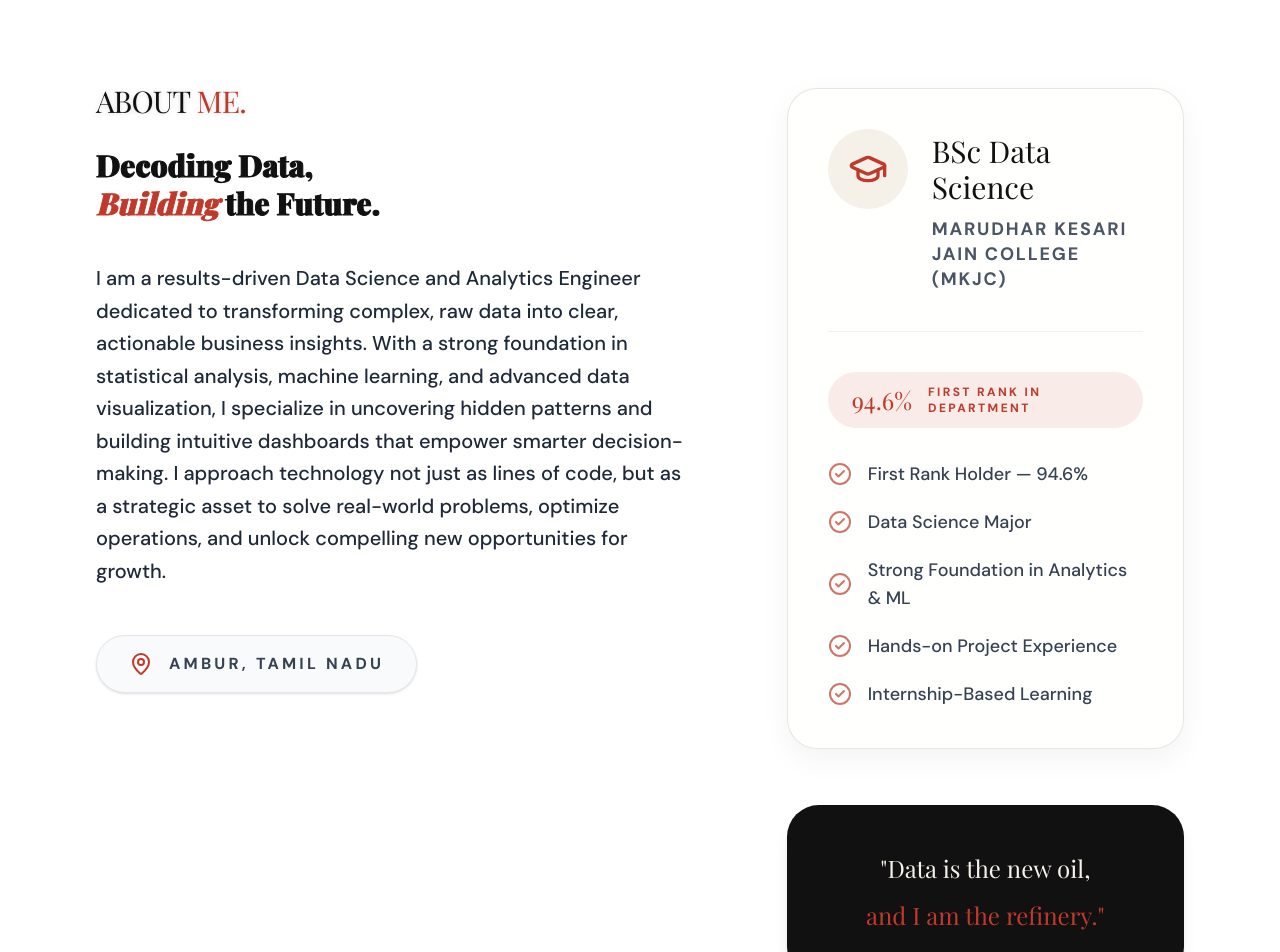
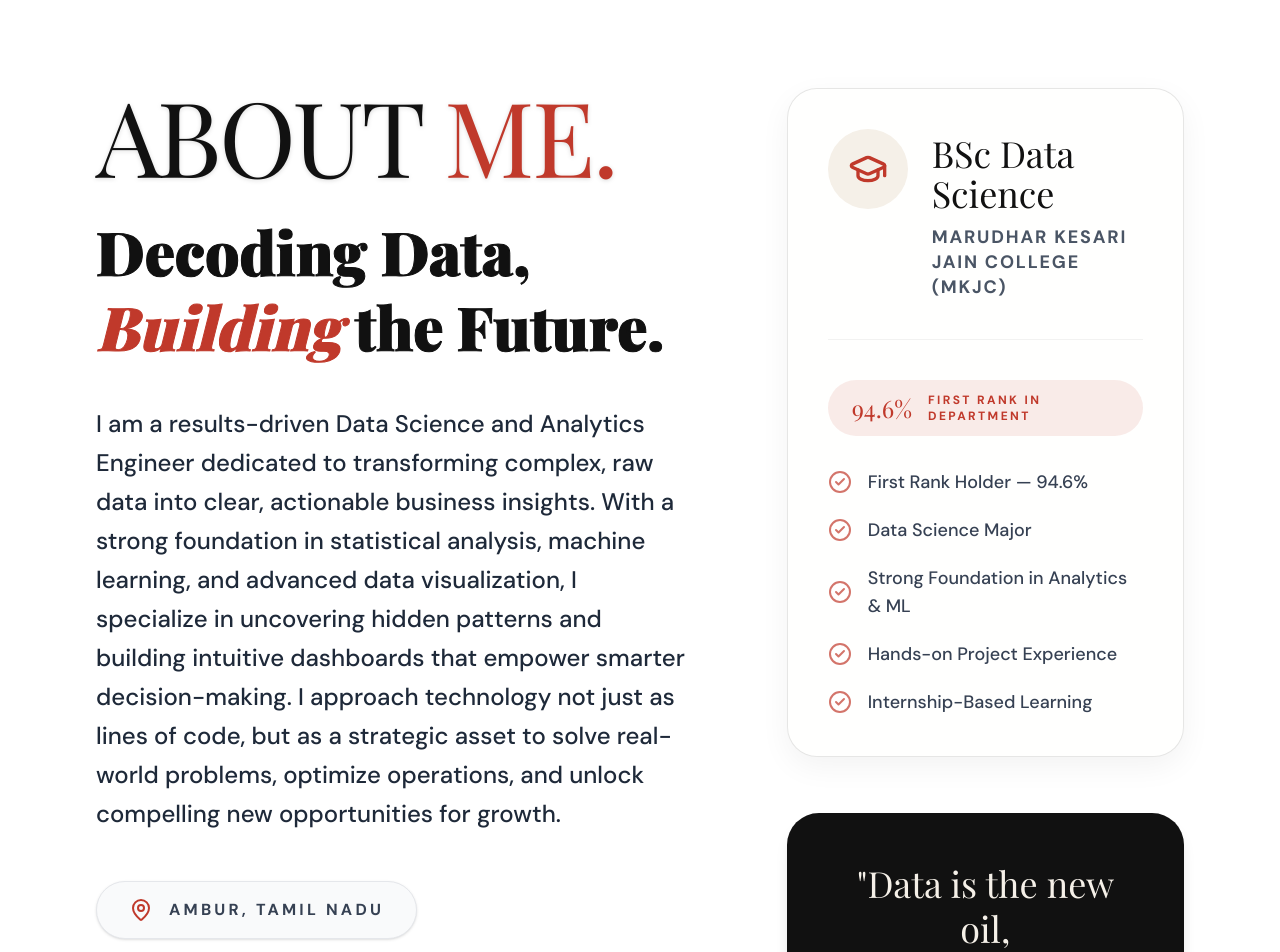
Before and after one commit to khateebtuba04/portfolio-2026, a Next.js app: page / in a window 1280 px wide. Shown: the part 840-1792 px from the top of the page. Built offline with nearby package versions, Linux system fonts and the light colour scheme.

Commit message:
Revert "Global typography scale down"
This reverts commit 6449544c9c4c8821e6c4d85160f7cfcab9210fac.

```diff
--- a/src/components/About.tsx
+++ b/src/components/About.tsx
@@ -36,12 +36,12 @@ export default function About() {
             className="lg:col-span-7 flex flex-col items-center md:items-start text-center md:text-left"
           >
             {/* Massive About Me Header */}
-            <h1 className="font-shrikhand text-ink-black text-2xl md:text-2xl lg:text-3xl leading-[0.9] tracking-tight mb-8 drop-shadow-sm transition-transform duration-700 group-hover:translate-x-2 whitespace-nowrap">
+            <h1 className="font-shrikhand text-ink-black text-6xl md:text-7xl lg:text-[6.5rem] leading-[0.9] tracking-tight mb-8 drop-shadow-sm transition-transform duration-700 group-hover:translate-x-2 whitespace-nowrap">
               ABOUT <span className="text-tomato-jam">ME.</span>
             </h1>
 
             <h2
-              className="font-shrikhand text-2xl md:text-2xl lg:text-3xl leading-tight mb-10 text-ink-black"
+              className="font-shrikhand text-4xl md:text-5xl lg:text-6xl leading-tight mb-10 text-ink-black"
               style={{ fontWeight: 900, WebkitTextStroke: '1px #111111' }}
             >
               Decoding Data,
@@ -49,7 +49,7 @@ export default function About() {
               <span className="text-tomato-jam italic" style={{ WebkitTextStroke: '1px #c0392b' }}>Building</span> the Future.
             </h2>
 
-            <p className="text-gray-800 font-sans font-medium text-lg md:text-xl leading-relaxed max-w-2xl group-hover:text-ink-black transition-colors duration-700">
+            <p className="text-gray-800 font-sans font-medium text-xl md:text-2xl leading-relaxed max-w-2xl group-hover:text-ink-black transition-colors duration-700">
               I am a results-driven Data Science and Analytics Engineer dedicated to transforming complex, raw data into clear, actionable business insights. With a strong foundation in statistical analysis, machine learning, and advanced data visualization, I specialize in uncovering hidden patterns and building intuitive dashboards that empower smarter decision-making. I approach technology not just as lines of code, but as a strategic asset to solve real-world problems, optimize operations, and unlock compelling new opportunities for growth.
             </p>
 
@@ -75,7 +75,7 @@ export default function About() {
                   <GraduationCap className="w-10 h-10 text-tomato-jam group-hover/card:text-white transition-colors duration-500" />
                 </div>
                 <div className="mt-1">
-                  <h3 className="font-shrikhand text-ink-black text-2xl lg:text-3xl mb-3 group-hover/card:text-tomato-jam transition-colors duration-500">
+                  <h3 className="font-shrikhand text-ink-black text-3xl lg:text-4xl mb-3 group-hover/card:text-tomato-jam transition-colors duration-500">
                     BSc Data Science
                   </h3>
                   <p className="text-gray-600 text-base md:text-lg font-bold uppercase tracking-widest leading-snug">
@@ -109,10 +109,10 @@ export default function About() {
 
             {/* The Quote Card */}
             <div className="flex flex-col justify-center items-center text-center p-10 lg:p-12 bg-ink-black rounded-[32px] shadow-lg hover:shadow-[0_20px_40px_rgba(0,0,0,0.3)] transition-all duration-500 hover:-translate-y-1 mt-4">
-              <h3 className="font-shrikhand text-almond-cream text-xl md:text-2xl mb-4 leading-tight">
+              <h3 className="font-shrikhand text-almond-cream text-3xl md:text-4xl mb-4 leading-tight">
                 "Data is the new oil,
               </h3>
-              <p className="font-shrikhand text-tomato-jam text-xl md:text-2xl">
+              <p className="font-shrikhand text-tomato-jam text-2xl md:text-3xl">
                 and I am the refinery."
               </p>
             </div>
--- a/src/components/Achievements.tsx
+++ b/src/components/Achievements.tsx
@@ -64,7 +64,7 @@ export default function Achievements() {
           <div className="section-tag text-almond-cream mb-4 justify-center">
             <span className="w-8 h-px bg-tomato-jam" /> Milestones
           </div>
-          <h2 className="font-shrikhand text-almond-cream text-xl md:text-2xl lg:text-5xl tracking-tight leading-[1.1] mb-6">
+          <h2 className="font-shrikhand text-almond-cream text-5xl md:text-6xl lg:text-[5.5rem] tracking-tight leading-[1.1] mb-6">
             Numbers of <br/> <span className="text-tomato-jam italic">Success.</span>
           </h2>
         </div>
--- a/src/components/Certifications.tsx
+++ b/src/components/Certifications.tsx
@@ -73,7 +73,7 @@ export default function Certifications() {
             <div className="section-tag mb-4">
               <span className="w-8 h-px bg-tomato-jam" /> Education
             </div>
-            <h2 className="font-shrikhand text-ink-black text-xl md:text-2xl lg:text-5xl tracking-tight leading-[1.1]">
+            <h2 className="font-shrikhand text-ink-black text-5xl md:text-6xl lg:text-[5.5rem] tracking-tight leading-[1.1]">
               Learning & <br/> <span className="text-tomato-jam italic">Certifications.</span>
             </h2>
           </div>
--- a/src/components/Contact.tsx
+++ b/src/components/Contact.tsx
@@ -50,7 +50,7 @@ export default function Contact() {
           <div className="section-tag mb-4 justify-center md:justify-start">
             <span className="w-8 h-px bg-tomato-jam" /> Contact
           </div>
-          <h2 className="font-shrikhand text-ink-black text-2xl md:text-2xl lg:text-3xl tracking-tight leading-[1.1] mb-6">
+          <h2 className="font-shrikhand text-ink-black text-5xl md:text-6xl lg:text-[6rem] tracking-tight leading-[1.1] mb-6">
             Let&apos;s Start a <br/> <span className="text-tomato-jam italic">Project.</span>
           </h2>
           <p className="text-gray-500 max-w-xl text-sm md:text-base font-light leading-relaxed">
@@ -92,7 +92,7 @@ export default function Contact() {
               </div>
               <div>
                 <div className="text-[10px] font-bold uppercase tracking-widest text-gray-400 mb-2">Location</div>
-                <div className="font-shrikhand text-lg md:text-xl text-ink-black">
+                <div className="font-shrikhand text-xl md:text-2xl text-ink-black">
                   Ambur, TamilNadu
                 </div>
               </div>
--- a/src/components/Dashboards.tsx
+++ b/src/components/Dashboards.tsx
@@ -101,7 +101,7 @@ export default function Dashboards() {
           <div className="section-tag mb-4 text-almond-cream justify-center">
             <span className="w-8 h-px bg-tomato-jam" /> Dashboard & Intelligence
           </div>
-          <h2 className="font-shrikhand text-almond-cream text-2xl md:text-2xl lg:text-3xl tracking-tight leading-[1.1] mb-6">
+          <h2 className="font-shrikhand text-almond-cream text-5xl md:text-6xl lg:text-[6rem] tracking-tight leading-[1.1] mb-6">
             Dashboards & <span className="text-tomato-jam italic">Intelligence.</span>
           </h2>
           <p className="text-gray-400 max-w-2xl text-sm md:text-base font-light leading-relaxed">
@@ -139,7 +139,7 @@ export default function Dashboards() {
                   </div>
                 </div>
                 <div className="relative z-10">
-                  <h3 className="font-shrikhand text-almond-cream text-2xl lg:text-3xl mb-4 group-hover:text-white transition-colors leading-tight">
+                  <h3 className="font-shrikhand text-almond-cream text-3xl lg:text-4xl mb-4 group-hover:text-white transition-colors leading-tight">
                     {db.title}
                   </h3>
                   <p className="text-gray-400 text-sm md:text-base font-medium line-clamp-3 group-hover:text-gray-300 transition-colors leading-relaxed">
--- a/src/components/Experience.tsx
+++ b/src/components/Experience.tsx
@@ -260,7 +260,7 @@ export default function Experience() {
           <div className="section-tag">
             <span className="w-8 h-px bg-tomato-jam" /> Journey
           </div>
-          <h2 className="font-shrikhand text-ink-black text-xl md:text-2xl lg:text-5xl tracking-tight leading-[1.1]">
+          <h2 className="font-shrikhand text-ink-black text-5xl md:text-6xl lg:text-[5.5rem] tracking-tight leading-[1.1]">
             Experience & <br/> <span className="text-tomato-jam italic">Milestones.</span>
           </h2>
         </div>
@@ -367,7 +367,7 @@ export default function Experience() {
                                 >
                                   {/* Project Header */}
                                   <div className="flex justify-between items-start gap-4 mb-4">
-                                    <h5 className={`font-shrikhand text-xl md:text-2xl transition-colors ${isProjExpanded ? 'text-tomato-jam' : 'text-ink-black'}`}>
+                                    <h5 className={`font-shrikhand text-2xl md:text-3xl transition-colors ${isProjExpanded ? 'text-tomato-jam' : 'text-ink-black'}`}>
                                       {proj.title}
                                     </h5>
                                     <div className="p-2 rounded-full bg-black/5 mt-1 shrink-0">
@@ -401,7 +401,7 @@ export default function Experience() {
                                           {/* Banner / Header */}
                                           <div className="bg-[#111111] p-6 md:p-8 relative">
                                             <div className="text-tomato-jam text-[9px] font-bold uppercase tracking-widest mb-3">Project Case Study</div>
-                                            <h4 className="font-shrikhand text-white text-2xl md:text-2xl lg:text-3xl pr-8 leading-tight">
+                                            <h4 className="font-shrikhand text-white text-2xl md:text-3xl lg:text-4xl pr-8 leading-tight">
                                               {proj.title}
                                             </h4>
                                           </div>
--- a/src/components/Footer.tsx
+++ b/src/components/Footer.tsx
@@ -23,7 +23,7 @@ export default function Footer() {
           whileHover={{ scale: 1.03, textShadow: "0px 10px 30px rgba(255,255,255,0.2)" }}
           transition={{ duration: 1, ease: [0.16, 1, 0.3, 1] }}
           viewport={{ once: true, margin: "-50px" }}
-          className="font-shrikhand text-[9vw] md:text-[6vw] lg:text-[5vw] leading-[0.9] text-white opacity-90 select-none cursor-default tracking-wide drop-shadow-xl"
+          className="font-shrikhand text-[12vw] md:text-[9vw] lg:text-[7vw] leading-[0.9] text-white opacity-90 select-none cursor-default tracking-wide drop-shadow-xl"
         >
           TUBA MARIYAM
         </motion.h2>
@@ -33,7 +33,7 @@ export default function Footer() {
           whileHover={{ scale: 1.03, filter: "brightness(1.2)" }}
           transition={{ delay: 0.1, duration: 1, ease: [0.16, 1, 0.3, 1] }}
           viewport={{ once: true, margin: "-50px" }}
-          className="font-shrikhand text-[9vw] md:text-[6vw] lg:text-[5vw] leading-[0.9] text-transparent bg-clip-text bg-gradient-to-r from-tomato-jam to-orange-400 select-none cursor-default tracking-wide drop-shadow-[0_10px_30px_rgba(192,57,43,0.3)]"
+          className="font-shrikhand text-[12vw] md:text-[9vw] lg:text-[7vw] leading-[0.9] text-transparent bg-clip-text bg-gradient-to-r from-tomato-jam to-orange-400 select-none cursor-default tracking-wide drop-shadow-[0_10px_30px_rgba(192,57,43,0.3)]"
         >
           KHATEEB
         </motion.h2>
--- a/src/components/GitHubShowcase.tsx
+++ b/src/components/GitHubShowcase.tsx
@@ -43,7 +43,7 @@ export default function GitHubShowcase() {
             <div className="section-tag mb-4 justify-center md:justify-start">
               <span className="w-8 h-px bg-tomato-jam" /> Open Source
             </div>
-            <h2 className="font-shrikhand text-ink-black text-2xl md:text-2xl lg:text-3xl tracking-tight leading-[1.1]">
+            <h2 className="font-shrikhand text-ink-black text-5xl md:text-6xl lg:text-[6rem] tracking-tight leading-[1.1]">
               The GitHub <br/> <span className="text-tomato-jam italic">Footprint.</span>
             </h2>
           </div>
@@ -82,7 +82,7 @@ export default function GitHubShowcase() {
           >
             <div className="flex justify-between items-end mb-10">
               <div>
-                <h3 className="font-shrikhand text-xl md:text-2xl text-ink-black mb-2">Contribution Activity</h3>
+                <h3 className="font-shrikhand text-3xl md:text-4xl text-ink-black mb-2">Contribution Activity</h3>
                 <p className="text-gray-500 text-sm font-medium">Consistent code ships and repository updates.</p>
               </div>
               <div className="hidden sm:flex items-center gap-4 text-xs font-bold uppercase tracking-widest text-gray-400">
@@ -145,7 +145,7 @@ export default function GitHubShowcase() {
             transition={{ delay: 0.2 }}
             className="lg:col-span-4 bg-white/60 backdrop-blur-xl border border-black/5 rounded-[32px] p-8 md:p-10 hover:bg-white hover:border-tomato-jam/20 hover:shadow-[0_20px_40px_-15px_rgba(192,57,43,0.1)] transition-all duration-500 flex flex-col"
           >
-            <h3 className="font-shrikhand text-xl md:text-2xl text-ink-black mb-8 flex items-center gap-3">
+            <h3 className="font-shrikhand text-2xl md:text-3xl text-ink-black mb-8 flex items-center gap-3">
               <Code2 className="w-6 h-6 text-tomato-jam" /> Top Languages
             </h3>
 
--- a/src/components/Projects.tsx
+++ b/src/components/Projects.tsx
@@ -82,7 +82,7 @@ export default function Projects() {
           <div className="section-tag justify-center">
             <span className="w-8 h-px bg-tomato-jam" /> Portfolio
           </div>
-          <h2 className="font-shrikhand text-ink-black text-2xl md:text-2xl lg:text-3xl tracking-tight leading-[1.1] mb-6">
+          <h2 className="font-shrikhand text-ink-black text-5xl md:text-6xl lg:text-[6rem] tracking-tight leading-[1.1] mb-6">
             Selected <span className="text-tomato-jam italic">Works.</span>
           </h2>
           <p className="text-gray-500 max-w-2xl text-sm md:text-base font-light leading-relaxed">
--- a/src/components/Skills.tsx
+++ b/src/components/Skills.tsx
@@ -62,7 +62,7 @@ export default function Skills() {
             <div className="section-tag justify-center md:justify-start">
               <span className="w-8 h-px bg-tomato-jam" /> Expertise
             </div>
-            <h2 className="font-shrikhand text-ink-black text-xl md:text-2xl lg:text-5xl leading-[1.1] tracking-tight">
+            <h2 className="font-shrikhand text-ink-black text-5xl md:text-6xl lg:text-[5.5rem] leading-[1.1] tracking-tight">
               Technology <br/> <span className="text-tomato-jam italic">Arsenal.</span>
             </h2>
           </div>
```
